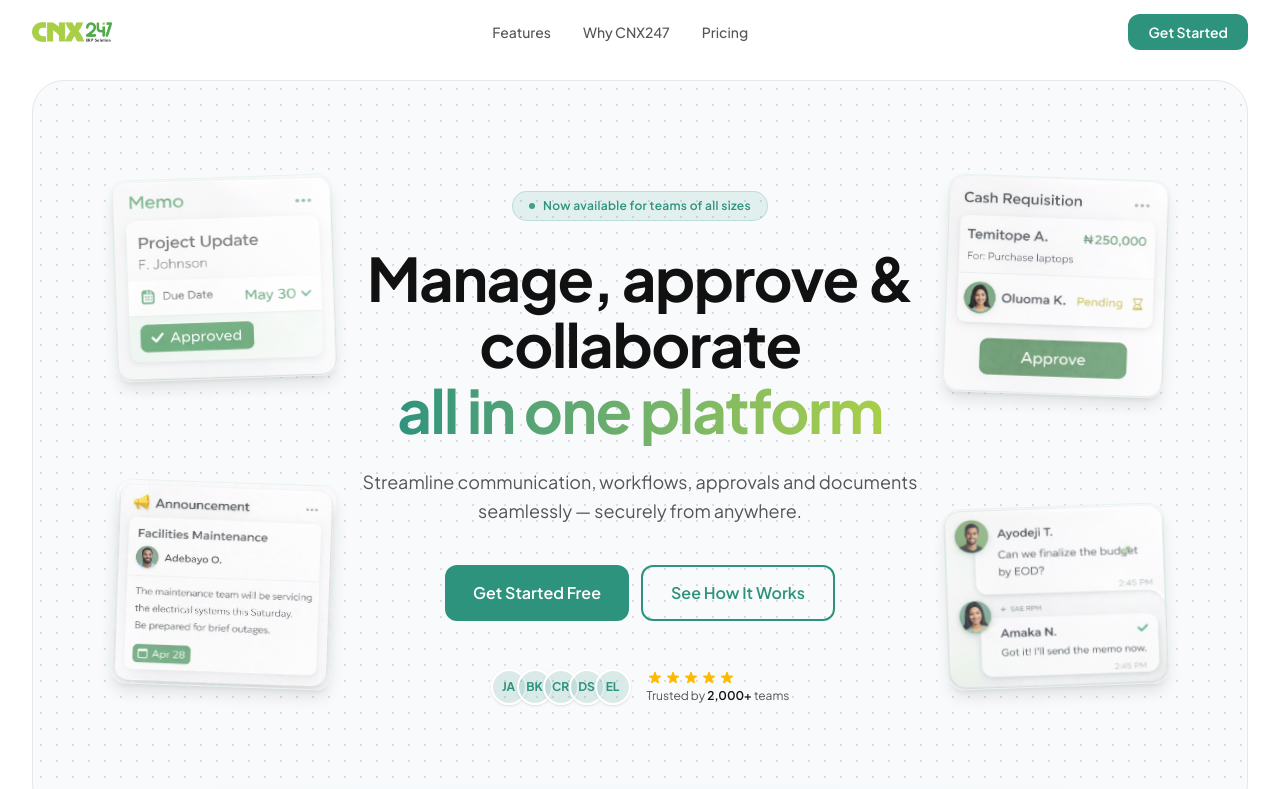
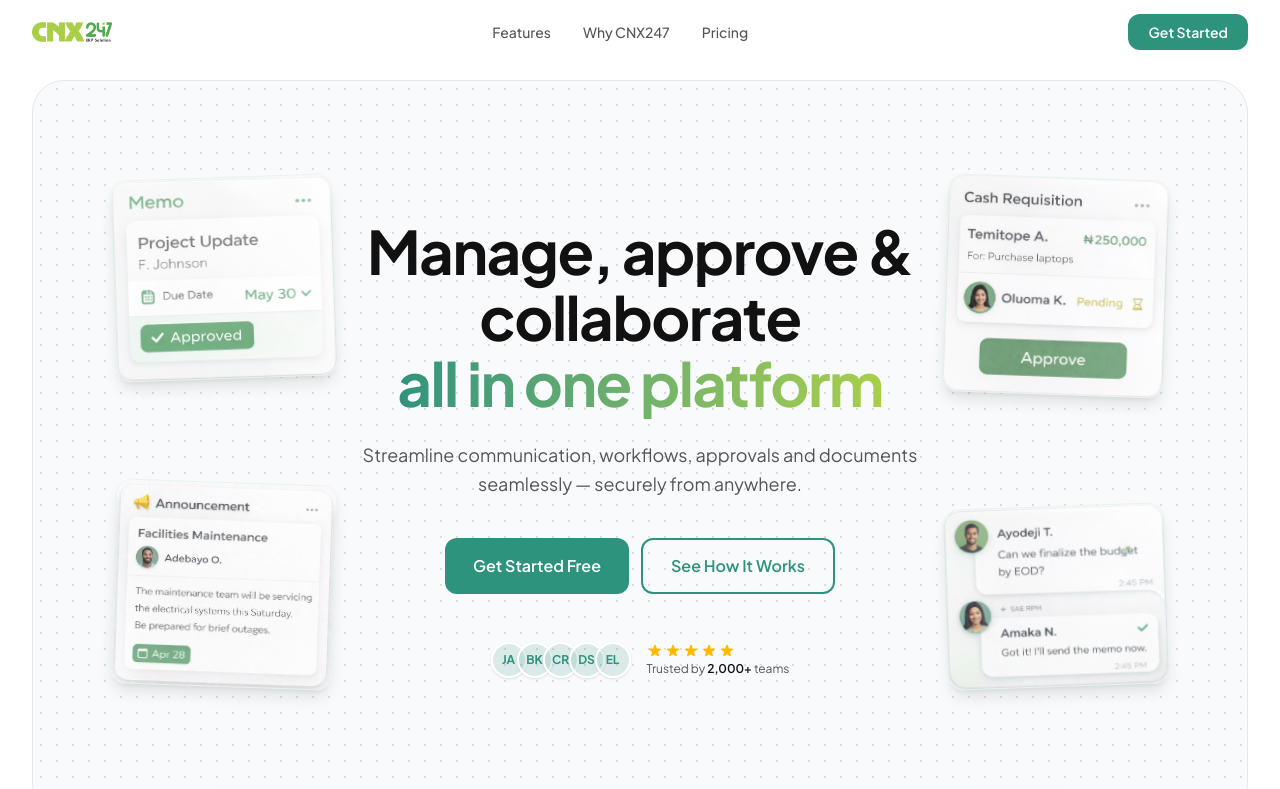
Before and after one commit to Phumie-bee/cnx247_landing_page, a Next.js app: page / in a window 1280 px wide. Shown: the top 789 px of the page. Built offline with nearby package versions, Linux system fonts and the light colour scheme.

Commit message:
removing hero's badge

```diff
--- a/components/Hero.tsx
+++ b/components/Hero.tsx
@@ -72,10 +72,10 @@ export default function Hero() {
           {/* Center Content */}
           <div className="relative z-10 max-w-2xl lg:max-w-3xl xl:max-w-4xl mx-auto px-4 md:px-6 py-16 md:py-20 lg:py-24 text-center">
             {/* Badge */}
-            <div className="inline-flex items-center gap-2 px-4 py-1.5 rounded-full bg-primary/10 border border-primary/20 text-primary text-xs font-semibold tracking-wide mb-6 animate-fade-in">
+            {/* <div className="inline-flex items-center gap-2 px-4 py-1.5 rounded-full bg-primary/10 border border-primary/20 text-primary text-xs font-semibold tracking-wide mb-6 animate-fade-in">
               <span className="w-1.5 h-1.5 rounded-full bg-primary animate-pulse" />
               Now available for teams of all sizes
-            </div>
+            </div> */}
 
             {/* Heading */}
             <h1 className="text-4xl md:text-5xl lg:text-6xl font-bold leading-[1.1] tracking-tight animate-fade-in-up">
```
